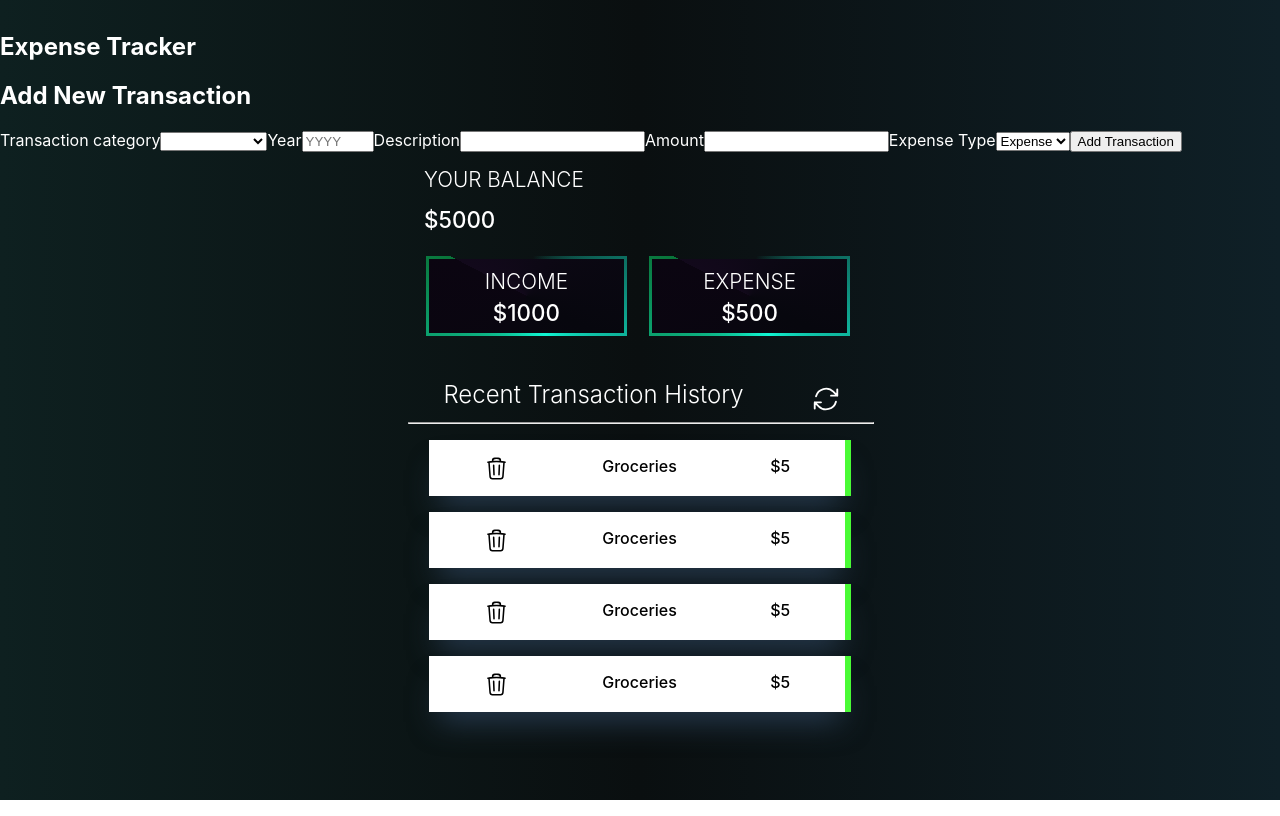
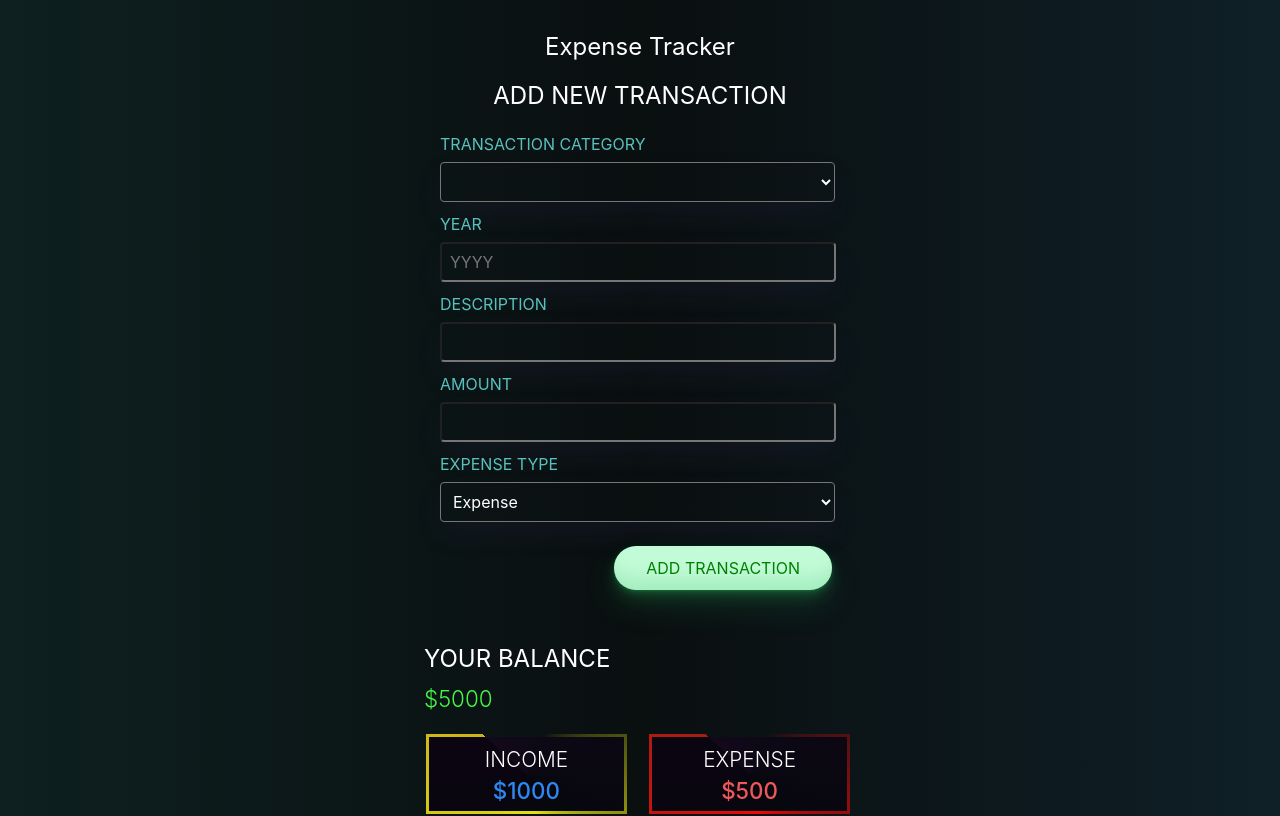
Before and after one commit to 1012Sahil/Expense_Tracker, a React (Create React App) app: page / in a window 1280 px wide. Shown: the top 816 px of the page. Built offline with nearby package versions, Linux system fonts and the light colour scheme.

Commit message:
added more styling

```diff
--- a/src/App.css
+++ b/src/App.css
@@ -16,3 +16,8 @@ body {
   color: white;
   margin: 2rem auto;
 }
+
+h2 {
+  text-align: center;
+  font-weight: 400;
+}
--- a/src/Components/ExpenseForm/ExpenseForm.js
+++ b/src/Components/ExpenseForm/ExpenseForm.js
@@ -3,32 +3,49 @@ import classes from "./ExpenseForm.module.css";
 const ExpenseForm = (props) => {
   return (
     <section>
-      <h2>Add New Transaction</h2>
-      <form className={classes["form-control"]}>
+      <h2>ADD NEW TRANSACTION</h2>
+      <form className={classes.form}>
+        <div className={classes.control}>
           <label htmlFor="category">Transaction category</label>
           <select id="category">
             <option hidden disabled selected value></option>
-          <option>Entertainment</option>
-          <option>Rent</option>
-          <option>Bills</option>
-          <option>Utilities</option>
-          <option>Sustenance</option>
-          <option>Lifestyle</option>
-          <option>Miscellaneous</option>
+            <option value="Entertainment">Entertainment</option>
+            <option value="Rent">Rent</option>
+            <option value="Bills">Bills</option>
+            <option value="Utilities">Utilities</option>
+            <option value="Sustenance">Sustenance</option>
+            <option value="Lifestyle">Lifestyle</option>
+            <option value="Miscellaneous">Miscellaneous</option>
           </select>
+        </div>
+        <div className={classes.control}>
           <label htmlFor="year">Year</label>
-        <input type="number" placeholder='YYYY' min="2000" max="2030" id="year" />
+          <input
+            type="number"
+            placeholder="YYYY"
+            min="2000"
+            max="2030"
+            id="year"
+          />
+        </div>
+        <div className={classes.control}>
           <label htmlFor="description">Description</label>
           <input type="text" id="description" />
+        </div>
+        <div className={classes.control}>
           <label htmlFor="amount">Amount</label>
-        <input type="number" id="amount" />
-        <label htmlFor="type"></label>
+          <input type="number" id="amount" step="10"/>
+        </div>
+        <div className={classes.control}>
           <label htmlFor="type">Expense Type</label>
           <select id="type">
             <option value="add">Expense</option>
             <option value="subtract">Income</option>
           </select>
+        </div>
+        <div className={classes.actions}>
           <button type="submit">Add Transaction</button>
+        </div>
       </form>
     </section>
   );
--- a/src/Components/ExpenseForm/ExpenseForm.module.css
+++ b/src/Components/ExpenseForm/ExpenseForm.module.css
@@ -0,0 +1,99 @@
+.form {
+  width: 25rem;
+  padding: 0;
+  margin: 0 auto;
+  display: flex;
+  flex-direction: column;
+}
+
+.control {
+  margin-bottom: 0.5rem;
+}
+
+.control label {
+  font-weight: light;
+  margin-bottom: 0.25rem;
+  padding: 0.25rem 0;
+  display: block;
+  color: #59C1BD;
+  text-transform: uppercase;
+}
+
+.control input {
+    color: white;
+  font: inherit;
+  border-radius: 4px;
+  width: 24rem;
+  background: transparent;
+  padding: 0.5rem 0 0.5rem 0.5rem;
+  max-width: 100%;
+  box-shadow: rgba(50, 50, 93, 0.25) 0px 13px 27px -5px,
+    rgba(0, 0, 0, 0.3) 0px 8px 16px -8px;
+}
+
+.control select {
+    color: white;
+    background: transparent;
+  font: inherit;
+  padding: 0.5rem 0 0.5rem 0.5rem;
+  border-radius: 4px;
+  width: 24.7rem;
+  max-width: 100%;
+  box-shadow: rgba(50, 50, 93, 0.25) 0px 13px 27px -5px,
+    rgba(0, 0, 0, 0.3) 0px 8px 16px -8px;
+}
+
+.control select option {
+    color: white;
+    background: black;
+}
+
+.actions {
+  display: flex;
+  justify-content: flex-end;
+  gap: 1rem;
+  margin: 0.5rem;
+}
+
+.actions .submit {
+  border: 1px solid #5a1a01;
+  background-color: #5a1a01;
+  color: white;
+}
+
+.actions .submit:hover,
+.actions .submit:active {
+  background-color: #7a2706;
+}
+
+.actions button {
+  margin-top: 0.5rem;
+  background-color: #c2fbd7;
+  border-radius: 100px;
+  box-shadow: rgba(44, 187, 99, 0.2) 0 -25px 18px -14px inset,
+    rgba(44, 187, 99, 0.15) 0 1px 2px, rgba(44, 187, 99, 0.15) 0 2px 4px,
+    rgba(44, 187, 99, 0.15) 0 4px 8px, rgba(44, 187, 99, 0.15) 0 8px 16px,
+    rgba(44, 187, 99, 0.15) 0 16px 32px;
+  color: green;
+  cursor: pointer;
+  display: inline-block;
+  font-family: CerebriSans-Regular, -apple-system, system-ui, Roboto, sans-serif;
+  padding: 0.75rem 2rem;
+  text-align: center;
+  text-decoration: none;
+  text-transform: uppercase;
+  transition: all 250ms;
+  border: 0;
+  font-size: 1rem;
+  user-select: none;
+  -webkit-user-select: none;
+  touch-action: manipulation;
+}
+
+.actions button:hover {
+  box-shadow: rgba(44, 187, 99, 0.35) 0 -25px 18px -14px inset,
+    rgba(44, 187, 99, 0.25) 0 1px 2px, rgba(44, 187, 99, 0.25) 0 2px 4px,
+    rgba(44, 187, 99, 0.25) 0 4px 8px, rgba(44, 187, 99, 0.25) 0 8px 16px,
+    rgba(44, 187, 99, 0.25) 0 16px 32px;
+  transform: scale(1.05) rotate(-1deg);
+}
--- a/src/Components/ExpenseState/ExpenseState.js
+++ b/src/Components/ExpenseState/ExpenseState.js
@@ -10,8 +10,8 @@ const ExpenseState = (props) => {
       </div>
 
       <div className={styles.curState}>
-        <Card title="INCOME" amount="1000"></Card>
-        <Card title="EXPENSE" amount="500"></Card>
+        <Card title="INCOME" amount="1000" customId="income"></Card>
+        <Card title="EXPENSE" amount="500" customId="expense"></Card>
       </div>
     </section>
   );
--- a/src/Components/ExpenseState/ExpenseState.module.css
+++ b/src/Components/ExpenseState/ExpenseState.module.css
@@ -3,7 +3,7 @@
   align-items: center;
   width: 29rem;
   padding: 0.5rem;
-  margin: 0rem auto;
+  margin: 2rem auto;
   margin-bottom: 0;
 }
 
@@ -20,14 +20,15 @@
 .balance h3 {
   padding: 0 1rem;
   margin: 0;
-  font-size: 1.3rem;
-  font-weight: 300;
+  font-size: 1.5rem;
+  font-weight: 400;
 }
 
 .balance p {
-  font-weight: 500;
+  font-weight: 300;
   font-size: 1.4rem;
   margin: 0;
+  color: rgb(70, 248, 70);
   padding-left: 1rem;
 }
 
--- a/src/Components/UI/Card.js
+++ b/src/Components/UI/Card.js
@@ -1,8 +1,9 @@
 import styles from './Card.module.css';
 
 const Card = props => {
+    const customclass = props.customId;
     return (
-        <div className={styles.Card}>
+        <div className={`${styles.Card} ${customclass.length !== 0 ? styles[`${customclass}`] : ''}`}>
             <h3>{props.title}</h3>
             <p>${props.amount}</p>
         </div>
--- a/src/Components/UI/Card.module.css
+++ b/src/Components/UI/Card.module.css
@@ -33,6 +33,7 @@
   background-repeat: no-repeat;
   animation: bg-spin 3s linear infinite;
 }
+
 @keyframes bg-spin {
   to {
     --border-angle: 1turn;
@@ -61,3 +62,42 @@
   font-size: 1.4rem;
   margin: 0;
 }
+
+.income {
+  background-image: conic-gradient(
+      from var(--border-angle),
+      rgb(18, 9, 27),
+      rgb(7, 7, 14) 50%,
+      rgb(11, 5, 17)
+    ),
+    conic-gradient(
+      from var(--border-angle),
+      transparent 20%,
+      rgb(227, 227, 14),
+      rgb(202, 178, 27)
+    );
+}
+
+.income p{
+  color: rgb(44, 137, 243)
+}
+
+.expense {
+  background-image: conic-gradient(
+      from var(--border-angle),
+      rgb(18, 9, 27),
+      rgb(7, 7, 14) 50%,
+      rgb(11, 5, 17)
+    ),
+    conic-gradient(
+      from var(--border-angle),
+      transparent 20%,
+      rgb(241, 7, 7),
+      rgb(163, 29, 22)
+    );
+
+}
+
+.expense p{
+  color: rgb(239, 88, 88);
+}
```
Lines whose indentation alone changed are shown as unchanged.
